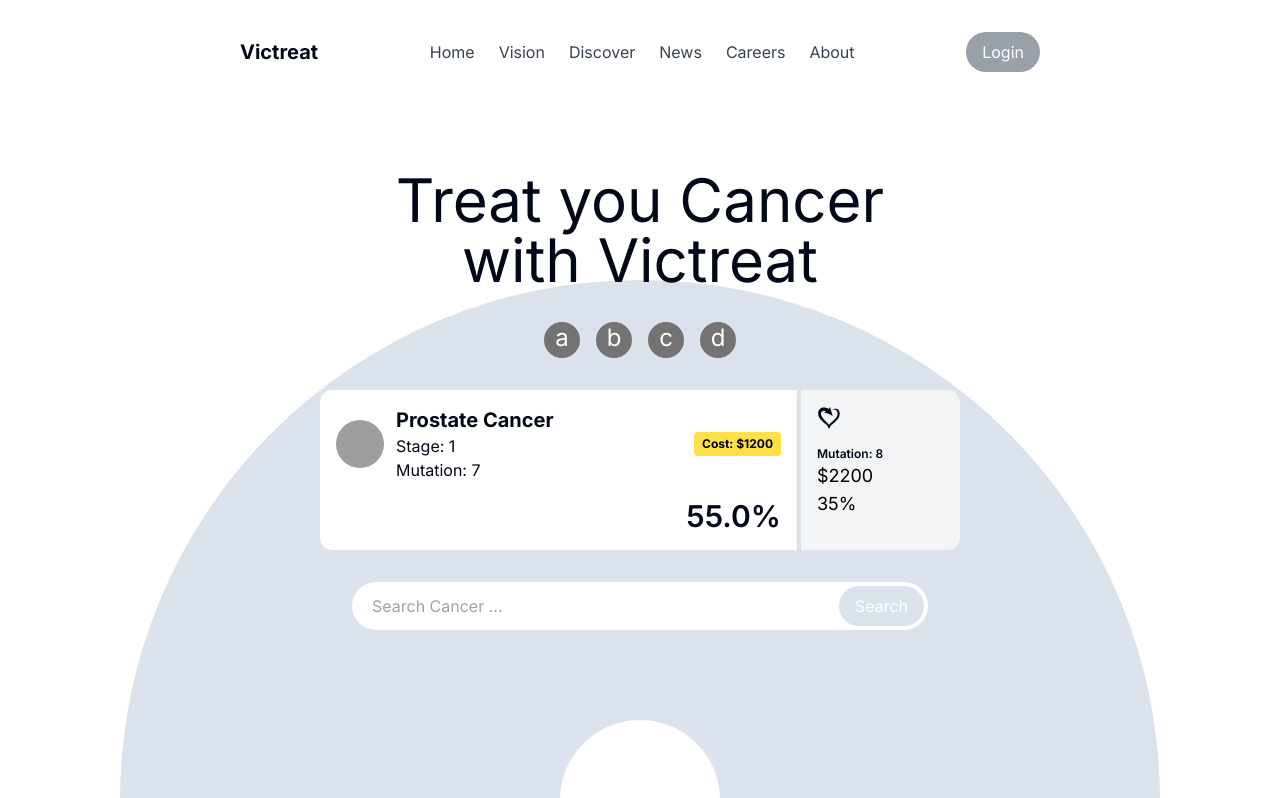
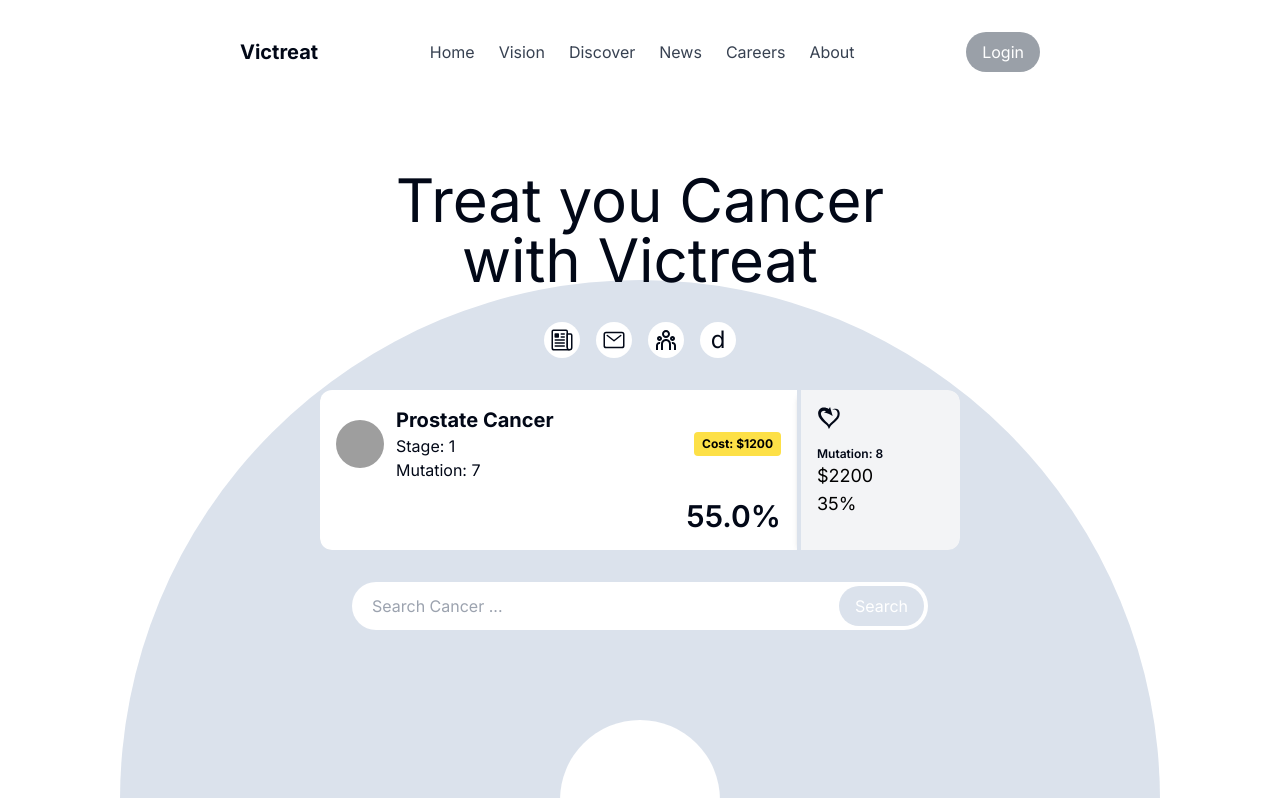
Before and after one commit to zaineli/victreat, a Next.js app: page / in a window 1280 px wide. Shown: the top 798 px of the page. Built offline with nearby package versions, Linux system fonts and the light colour scheme; grey boxes are pictures that could not be loaded.

Commit message:
fixed scroll bar issue on firefox

```diff
--- a/app/globals.css
+++ b/app/globals.css
@@ -33,6 +33,8 @@
     --ring: 222.2 84% 4.9%;
 
     --radius: 0.5rem;
+
+    scroll-behavior: smooth;
   }
 
   .dark {
@@ -116,6 +118,14 @@
 .custom-scroll ::-webkit-scrollbar {
   display: none;
 }
+/* .custom-scroll::-webkit-scrollbar {
+  display: none;
+} */
+
+.custom-scroll *::-webkit-scrollbar, .custom-scroll * {
+  scrollbar-width: none;
+}
+
 @keyframes wipe-animation {
   0% {
     background-position: 000% 0;
--- a/app/page.tsx
+++ b/app/page.tsx
@@ -14,6 +14,13 @@ import { useEffect, useState } from "react";
 import MutationCarousel from "@/components/custom/MutationCarousel";
 import Head from "next/head";
 import Carousel from "@/components/custom/carousell";
+
+import { IoNewspaperOutline } from "react-icons/io5";
+import { IoMailOutline } from "react-icons/io5";
+import { RiTeamLine } from "react-icons/ri";
+
+
+
 
 
 export default function Home() {
@@ -71,10 +78,14 @@ export default function Home() {
         <section ref={ref} className="h-screen flex items-center flex-col justify-center gap-8">
           <h1 className="text-6xl text-center">Treat you Cancer <br /> with Victreat</h1>
           <ul className="flex gap-4 text-2xl w-48 text-center">
-            <li className="rounded-full bg-neutral-500 aspect-square flex-1 block text-white">a</li>
-            <li className="rounded-full bg-neutral-500 aspect-square flex-1 block text-white">b</li>
-            <li className="rounded-full bg-neutral-500 aspect-square flex-1 block text-white">c</li>
-            <li className="rounded-full bg-neutral-500 aspect-square flex-1 block text-white">d</li>
+            <li className="rounded-full bg-white aspect-square flex-1 text-grey-500 flex justify-center items-center">
+              <a href="#news">
+                <IoNewspaperOutline />
+              </a>
+            </li>
+            <li className="rounded-full bg-white aspect-square flex-1 text-grey-500 flex justify-center items-center"><IoMailOutline /></li>
+            <li className="rounded-full bg-white aspect-square flex-1 text-grey-500 flex justify-center items-center"><RiTeamLine /></li>
+            <li className="rounded-full bg-white aspect-square flex-1 text-grey-500 flex justify-center items-center">d</li>
           </ul>
           <div className=" w-[40rem] rounded-lg text-2xl">
             <Carousel />
@@ -129,6 +140,7 @@ export default function Home() {
       </section>
 
       <CallToAction />
+
       <News />
       <Footer />
     </div>
--- a/components/custom/nav.tsx
+++ b/components/custom/nav.tsx
@@ -1,5 +1,8 @@
 import Link from 'next/link'
 import React from 'react'
+
+import { IoNewspaperOutline } from "react-icons/io5";
+
 
 function Nav() {
     return (
--- a/components/custom/news.tsx
+++ b/components/custom/news.tsx
@@ -80,9 +80,9 @@ function News() {
     }, [scrollRef.current]);
 
     return (
-        <section className='py-16  custom-scroll'>
+        <section className='py-16  overflow-hidden custom-scroll' id="news">
             {/* <h1 className='text-8xl font-bold'>News</h1> */}
-            <div ref={scrollRef} className=' p-16 px-64 flex gap-16 overflow-x-scroll'>
+            <div ref={scrollRef} className=' p-16 px-64 flex gap-16 overflow-x-scroll ' style={{scrollbarWidth: 'none'}}>
                 {news.map((n, i) => <NewsCard key={i} news={n}
                     delay={i * 100}
                 />)}
```
